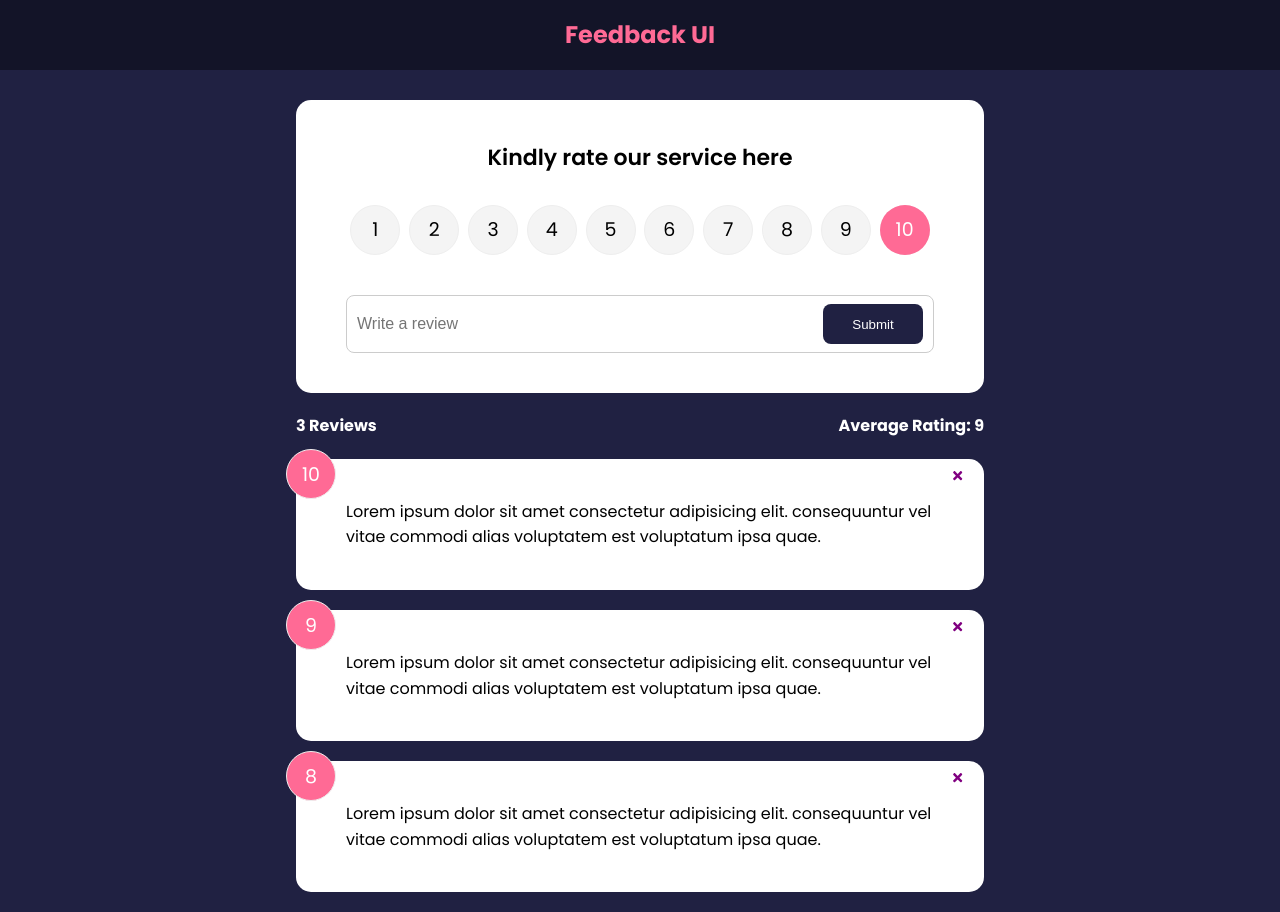
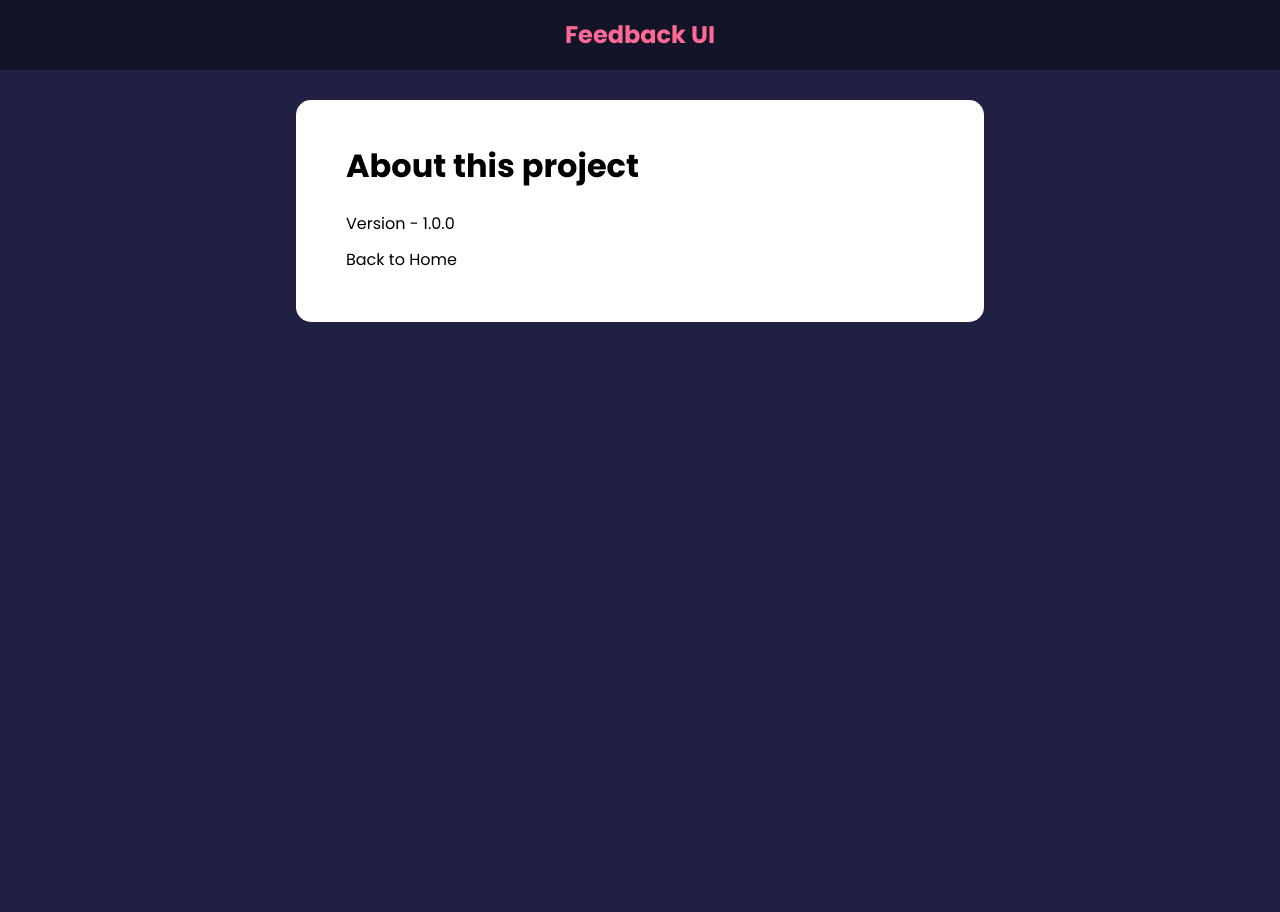
Before and after one commit to geekHead-DD/FeebackApp, a React (Create React App) app: page /about in a window 1280 px wide. After the commit the page ends 800 px from the top, so only its background shows below. Built offline with nearby package versions, Linux system fonts and the light colour scheme.

Commit message:
router update

```diff
--- a/package.json
+++ b/package.json
@@ -10,6 +10,7 @@
     "react": "^18.1.0",
     "react-dom": "^18.1.0",
     "react-icons": "^4.4.0",
+    "react-router-dom": "^6.3.0",
     "react-scripts": "5.0.1",
     "uuid": "^8.3.2",
     "web-vitals": "^2.1.4"
--- a/src/App.js
+++ b/src/App.js
@@ -5,6 +5,8 @@
 import FeedbackList from './components/FeedbackList';
 import FeedbackStats from './components/FeedbackStats';
 import FeedbackForm from './components/FeedbackForm'
+import AboutPage from './pages/AboutPage';
+import {BrowserRouter as Router, Route, Routes} from 'react-router-dom'
 
 function App() {
   const [feedback, setFeedback] = useState(FeedbackData)
@@ -21,17 +23,24 @@
   }
 
   return (
-    <>
+    <Router>
       <Header/>
       <div className="container">
-        <FeedbackForm handleAdd={addFeedback}/>
-        <FeedbackStats feedback={feedback} />
-        <FeedbackList feedback={feedback} handleDelete={deleteFeedback}/>
-        {/* prop drilling: handleDelete is passed to FeedbackList and then to FeedbackItem */}
+        <Routes>
+          <Route exact path='/' element={
+            <>
+              <FeedbackForm handleAdd={addFeedback}/>
+              <FeedbackStats feedback={feedback} />
+              <FeedbackList feedback={feedback} handleDelete={deleteFeedback}/>
+              {/* prop drilling: handleDelete is passed to FeedbackList and then to FeedbackItem */}
+            </>
+          }>
+          </Route>
+          <Route path='/about' element={<AboutPage/>}>This is the about router</Route>
+        </Routes>
       </div>
-    </>
+    </Router>
   );
 }
 
 export default App;
-//routes
--- /dev/null
+++ b/src/pages/AboutPage.jsx
@@ -0,0 +1,16 @@
+import Card from "../components/shared/Card"
+
+function AboutPage() {
+  return (
+    <Card>
+        <div className="about">
+            <h1>About this project</h1>
+            <p>Version - 1.0.0</p>
+
+            <p href='/'>Back to Home</p>
+        </div>
+    </Card>
+  )
+}
+
+export default AboutPage
```
Also changed, not shown: 1 other file (tests, documents, lock files or other folders).
